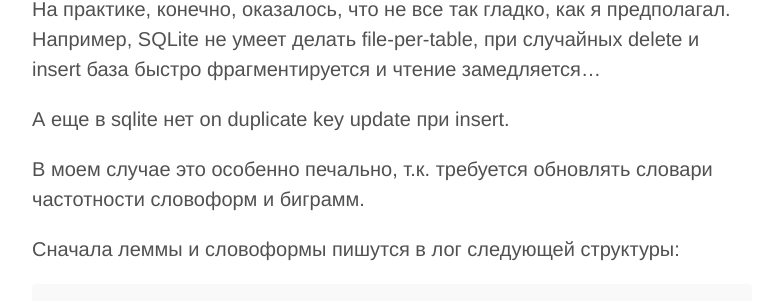
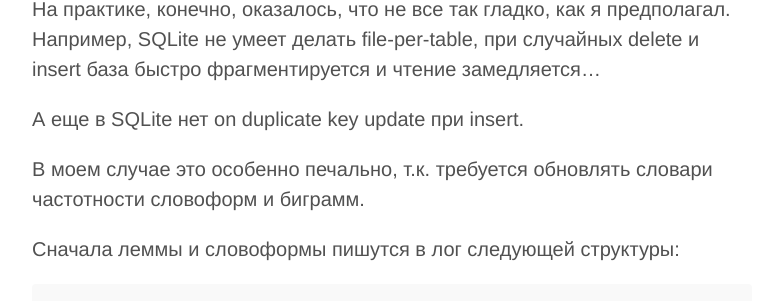
Before and after one commit to lonlylocly/lonlylocly.github.io, a Jekyll site: the page built from _posts/2014-10-03-SQLite-on-duplicate-key-update.md, in a window 1280 px wide and 900 px high. Shown: the part 445-746 px from the top of the window, without its empty margins (248-1013 px from the left). Built offline with Jekyll 4.4.1, drawn with Linux system fonts in a browser that asks for light colours; Markdown is read by kramdown in place of the engine named in the settings.

```diff
--- a/_posts/2014-10-03-SQLite-on-duplicate-key-update.md
+++ b/_posts/2014-10-03-SQLite-on-duplicate-key-update.md
@@ -9,7 +9,7 @@ title: Изобретаем on duplicate key update для SQLite
 
 На практике, конечно, оказалось, что не все так гладко, как я предполагал. Например, SQLite не умеет делать file-per-table, при случайных delete и insert база быстро фрагментируется и чтение замедляется...
 
-А еще в sqlite нет on duplicate key update при insert.
+А еще в SQLite нет on duplicate key update при insert.
 
 В моем случае это особенно печально, т.к. требуется обновлять словари частотности словоформ и биграмм.
 
```
